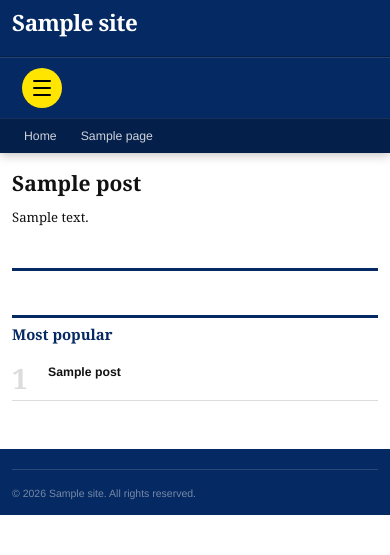
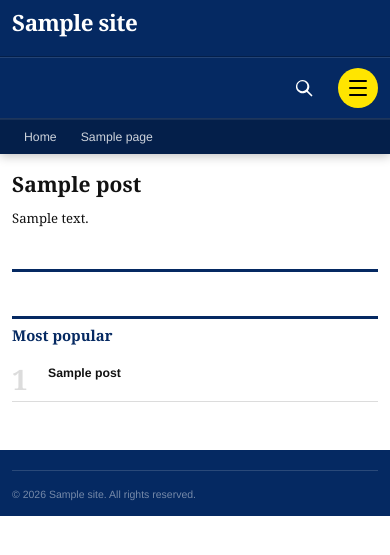
Before and after one commit to prasadgujar22/prasweb-wordpress1, a WordPress theme: template guardian-theme/page.php in a window 390 px wide. Shown: the top 555 px of the page. Run offline with PHP 8.4 and a stand-in for WordPress, Linux system fonts and the light colour scheme; the site name, menu and one post (Sample post) are stand-ins, and other content is empty; some libraries are stand-ins or nearby versions; some web fonts are replaced.

Commit message:
Add search toggle in nav bar with slide-down panel (v2.6.0)
- Search icon (magnifying glass SVG) added to nav bar, always visible
  on both desktop and mobile, grouped with hamburger in .nav-actions
- Clicking the icon slides open a search panel below the nav bar
  (max-height transition, navy background matching the header)
- Panel contains: text input, submit button, close (×) button
- Auto-focuses the input when panel opens
- Closes on: close button click, Escape key, click outside header
- updateStickyTop() called on open/close so sidebar top offset
  stays correct when panel changes header height
- Fully accessible: aria-expanded, aria-hidden, aria-label updates

Version bumped to 2.6.0 to bust cache

https://claude.ai/code/session_01UU8ZynLJZRiSFXFLEXzdYj

```diff
--- a/guardian-theme/functions.php
+++ b/guardian-theme/functions.php
@@ -9,7 +9,7 @@ if ( ! defined( 'ABSPATH' ) ) {
     exit;
 }
 
-define( 'GUARDIAN_VERSION', '2.5.0' );
+define( 'GUARDIAN_VERSION', '2.6.0' );
 define( 'GUARDIAN_DIR', get_template_directory() );
 define( 'GUARDIAN_URI', get_template_directory_uri() );
 
--- a/guardian-theme/header.php
+++ b/guardian-theme/header.php
@@ -46,6 +46,17 @@
                 ?>
             </nav>
 
+            <div class="nav-actions">
+                <!-- Search toggle -->
+                <button class="search-toggle"
+                        aria-controls="site-search-panel"
+                        aria-expanded="false"
+                        aria-label="<?php esc_attr_e( 'Open search', 'guardian-news' ); ?>">
+                    <svg viewBox="0 0 24 24" aria-hidden="true" focusable="false">
+                        <path d="M21.71 20.29l-5.01-5.01A8 8 0 1 0 15.29 16.7l5.01 5.01a1 1 0 0 0 1.41-1.42zM10 16a6 6 0 1 1 0-12 6 6 0 0 1 0 12z"/>
+                    </svg>
+                </button>
+
                 <!-- Hamburger: visible only on mobile/tablet -->
                 <button class="menu-toggle"
                         aria-controls="primary-navigation"
@@ -55,6 +66,32 @@
                     <span class="menu-toggle-bar"></span>
                     <span class="menu-toggle-bar"></span>
                 </button>
+            </div>
+        </div>
+    </div>
+
+    <!-- ===== SEARCH PANEL ===== -->
+    <div class="site-search-panel" id="site-search-panel" role="search" aria-hidden="true">
+        <div class="container">
+            <form class="site-search-form" method="get" action="<?php echo esc_url( home_url( '/' ) ); ?>">
+                <input type="search"
+                       class="site-search-input"
+                       id="site-search-input"
+                       name="s"
+                       placeholder="<?php esc_attr_e( 'Search stories…', 'guardian-news' ); ?>"
+                       value="<?php echo esc_attr( get_search_query() ); ?>"
+                       autocomplete="off">
+                <button type="submit" class="site-search-submit" aria-label="<?php esc_attr_e( 'Submit search', 'guardian-news' ); ?>">
+                    <svg viewBox="0 0 24 24" aria-hidden="true" focusable="false">
+                        <path d="M21.71 20.29l-5.01-5.01A8 8 0 1 0 15.29 16.7l5.01 5.01a1 1 0 0 0 1.41-1.42zM10 16a6 6 0 1 1 0-12 6 6 0 0 1 0 12z"/>
+                    </svg>
+                </button>
+                <button type="button" class="site-search-close" aria-label="<?php esc_attr_e( 'Close search', 'guardian-news' ); ?>">
+                    <svg viewBox="0 0 24 24" aria-hidden="true" focusable="false">
+                        <path d="M19 6.41L17.59 5 12 10.59 6.41 5 5 6.41 10.59 12 5 17.59 6.41 19 12 13.41 17.59 19 19 17.59 13.41 12z"/>
+                    </svg>
+                </button>
+            </form>
         </div>
     </div>
 
--- a/guardian-theme/js/main.js
+++ b/guardian-theme/js/main.js
@@ -40,11 +40,70 @@
     }
 
     // =========================================================
+    // SEARCH PANEL TOGGLE
+    // =========================================================
+    function initSearch() {
+        var searchToggle = document.querySelector( '.search-toggle' );
+        var searchPanel  = document.getElementById( 'site-search-panel' );
+        var searchInput  = document.getElementById( 'site-search-input' );
+        var searchClose  = document.querySelector( '.site-search-close' );
+        if ( ! searchToggle || ! searchPanel ) return;
+
+        function openSearch() {
+            searchPanel.classList.add( 'search-open' );
+            searchPanel.setAttribute( 'aria-hidden', 'false' );
+            searchToggle.setAttribute( 'aria-expanded', 'true' );
+            searchToggle.setAttribute( 'aria-label', 'Close search' );
+            if ( searchInput ) {
+                setTimeout( function () { searchInput.focus(); }, 50 );
+            }
+            updateStickyTop();
+        }
+
+        function closeSearch() {
+            searchPanel.classList.remove( 'search-open' );
+            searchPanel.setAttribute( 'aria-hidden', 'true' );
+            searchToggle.setAttribute( 'aria-expanded', 'false' );
+            searchToggle.setAttribute( 'aria-label', 'Open search' );
+            updateStickyTop();
+        }
+
+        searchToggle.addEventListener( 'click', function () {
+            if ( searchPanel.classList.contains( 'search-open' ) ) {
+                closeSearch();
+            } else {
+                openSearch();
+            }
+        } );
+
+        if ( searchClose ) {
+            searchClose.addEventListener( 'click', closeSearch );
+        }
+
+        // Close on Escape key
+        document.addEventListener( 'keydown', function ( e ) {
+            if ( e.key === 'Escape' && searchPanel.classList.contains( 'search-open' ) ) {
+                closeSearch();
+                searchToggle.focus();
+            }
+        } );
+
+        // Close when clicking outside the header wrapper
+        document.addEventListener( 'click', function ( e ) {
+            if ( searchPanel.classList.contains( 'search-open' ) &&
+                 ! e.target.closest( '.site-header-wrapper' ) ) {
+                closeSearch();
+            }
+        } );
+    }
+
+    // =========================================================
     // INIT
     // =========================================================
     document.addEventListener( 'DOMContentLoaded', function () {
         updateStickyTop();
         initHamburger();
+        initSearch();
     } );
 
     // Re-measure after all images/fonts load (header height may change)
--- a/guardian-theme/style.css
+++ b/guardian-theme/style.css
@@ -4,7 +4,7 @@ Theme URI: https://github.com/prasadgujar22/prasweb-wordpress1
 Author: PrasWeb
 Author URI: https://github.com/prasadgujar22
 Description: A WordPress theme inspired by The Guardian newspaper, using the exact Guardian Source design system tokens — fonts, colours, and typography scale.
-Version: 2.5.0
+Version: 2.6.0
 Requires at least: 6.0
 Tested up to: 6.7
 Requires PHP: 8.0
@@ -1046,6 +1046,119 @@ ul, ol { list-style: none; }
 .nav-sticky { box-shadow: none; }
 
 /* ============================================================
+   NAV ACTIONS (search toggle + hamburger grouped on the right)
+   ============================================================ */
+.nav-actions {
+    display: flex;
+    align-items: center;
+    gap: 6px;
+    flex-shrink: 0;
+    margin-left: auto;
+}
+
+/* ── Search toggle button ── */
+.search-toggle {
+    display: flex;
+    align-items: center;
+    justify-content: center;
+    background: transparent;
+    border: none;
+    cursor: pointer;
+    padding: 8px;
+    border-radius: 50%;
+    transition: background 0.15s;
+}
+
+.search-toggle:hover { background: rgba(255,255,255,0.12); }
+
+.search-toggle svg {
+    width: 20px;
+    height: 20px;
+    fill: var(--neutral-100);
+}
+
+/* Active state when panel is open */
+.search-toggle[aria-expanded="true"] {
+    background: rgba(255,255,255,0.15);
+}
+
+/* ── Search panel — slides down from nav bar ── */
+.site-search-panel {
+    background: var(--brand-300);
+    border-top: 1px solid rgba(255,255,255,0.1);
+    max-height: 0;
+    overflow: hidden;
+    transition: max-height 0.25s ease, padding 0.25s ease;
+}
+
+.site-search-panel.search-open {
+    max-height: 80px;
+    padding: 10px 0;
+}
+
+.site-search-form {
+    display: flex;
+    align-items: center;
+    gap: 0;
+    background: var(--neutral-100);
+    border-radius: 4px;
+    overflow: hidden;
+    max-width: 640px;
+}
+
+.site-search-input {
+    flex: 1;
+    border: none;
+    outline: none;
+    padding: 10px 14px;
+    font-family: var(--font-sans);
+    font-size: var(--text-sans-m);
+    color: var(--neutral-7);
+    background: transparent;
+    min-width: 0;
+}
+
+.site-search-input::placeholder { color: var(--neutral-60); }
+
+.site-search-submit {
+    background: var(--brand-400);
+    border: none;
+    cursor: pointer;
+    padding: 10px 14px;
+    display: flex;
+    align-items: center;
+    justify-content: center;
+    transition: background 0.15s;
+}
+
+.site-search-submit:hover { background: var(--brand-300); }
+
+.site-search-submit svg {
+    width: 18px;
+    height: 18px;
+    fill: var(--neutral-100);
+}
+
+.site-search-close {
+    background: transparent;
+    border: none;
+    cursor: pointer;
+    padding: 10px 12px;
+    display: flex;
+    align-items: center;
+    justify-content: center;
+    transition: background 0.15s;
+}
+
+.site-search-close:hover { background: var(--neutral-93); }
+
+.site-search-close svg {
+    width: 18px;
+    height: 18px;
+    fill: var(--neutral-46);
+}
+
+/* ============================================================
    HAMBURGER BUTTON — hidden on desktop, shown on mobile/tablet
    ============================================================ */
 .menu-toggle {
```
Lines whose indentation alone changed are shown as unchanged.
